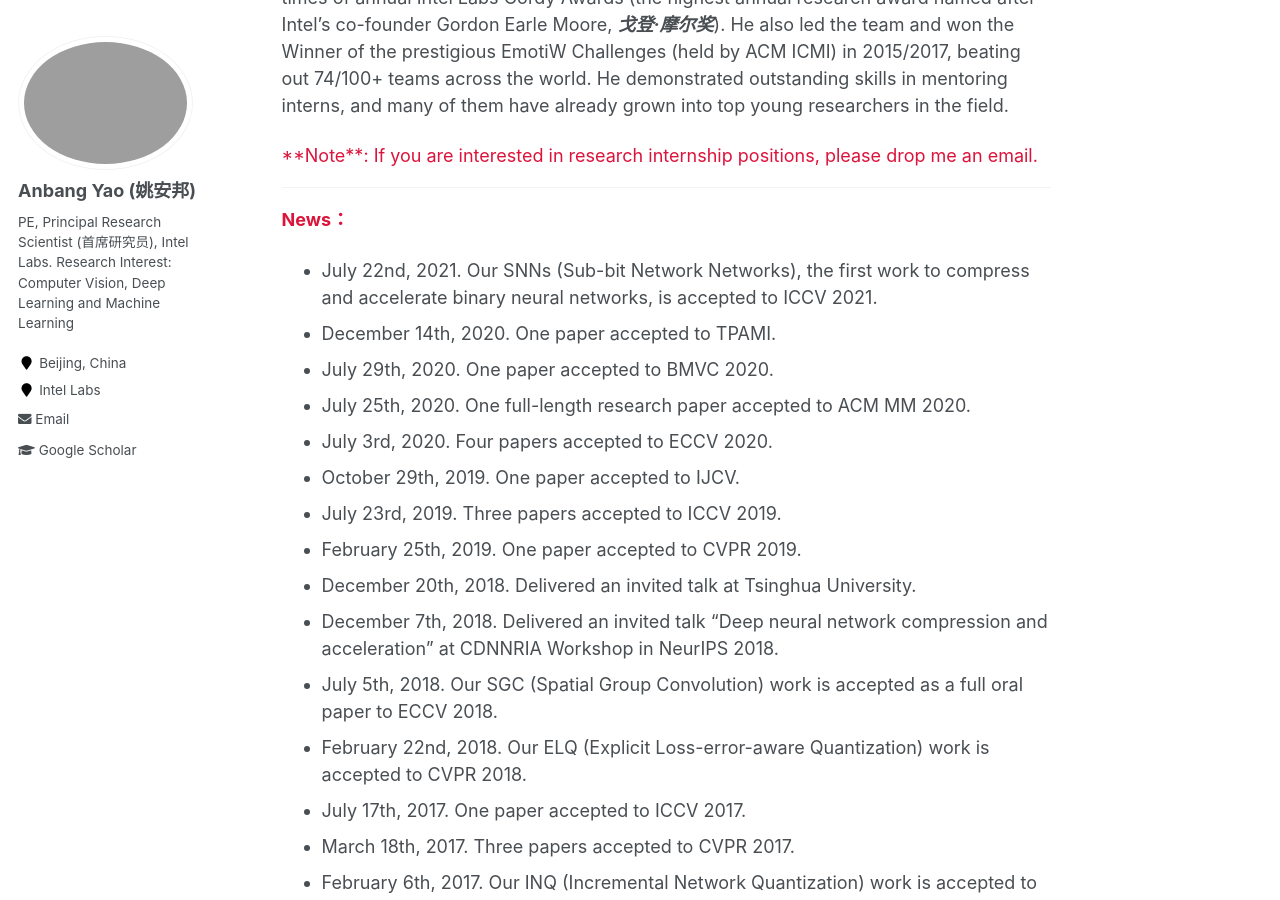
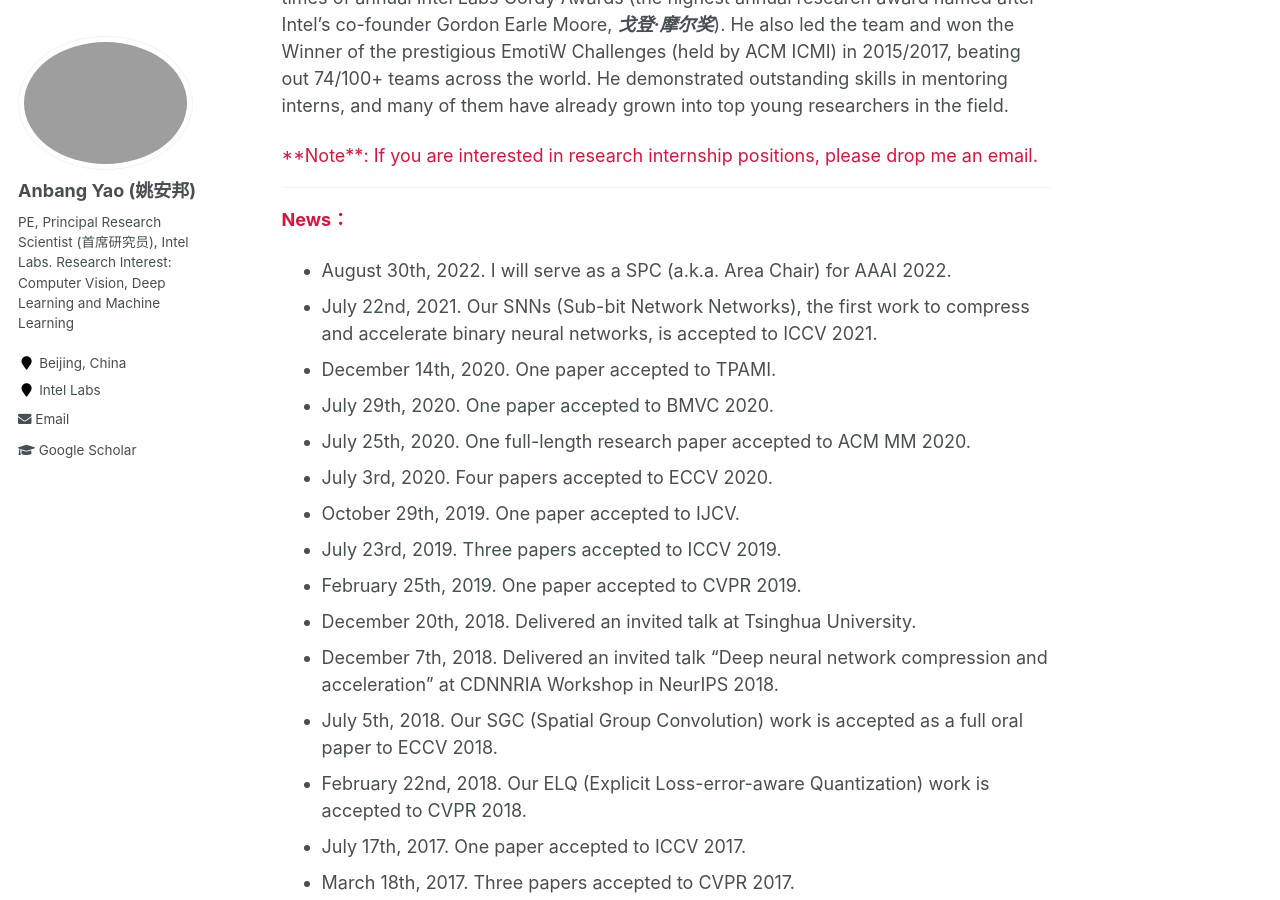
Before and after one commit to YaoAnbang/YaoAnbang.github.io, a Jekyll site: the page built from _pages/about.md, in a window 1280 px wide and 900 px high, scrolled down 421 px. Built offline with Jekyll 4.4.1, drawn with Linux system fonts in a browser that asks for light colours.

Commit message:
Update about.md

```diff
--- a/_pages/about.md
+++ b/_pages/about.md
@@ -17,6 +17,7 @@ Anbang Yao got his Ph.D. degree from Tsinghua University in 2010. He is currentl
 ---
 **<font color="Crimson">News：</font>**
 
++ August 30th, 2022. I will serve as a SPC (a.k.a. Area Chair) for AAAI 2022.
 + July 22nd, 2021. Our SNNs (Sub-bit Network Networks), the first work to compress and accelerate binary neural networks, is accepted to ICCV 2021.
 + December 14th, 2020. One paper accepted to TPAMI.
 + July 29th, 2020. One paper accepted to BMVC 2020.
```
